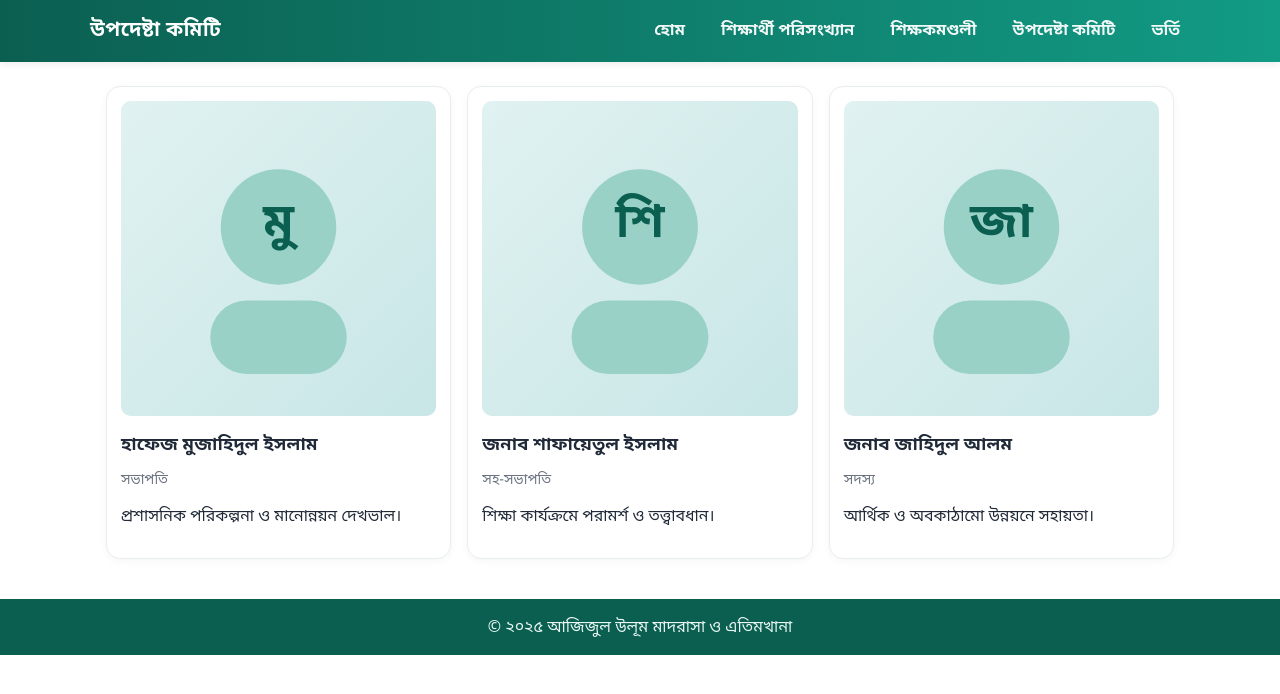
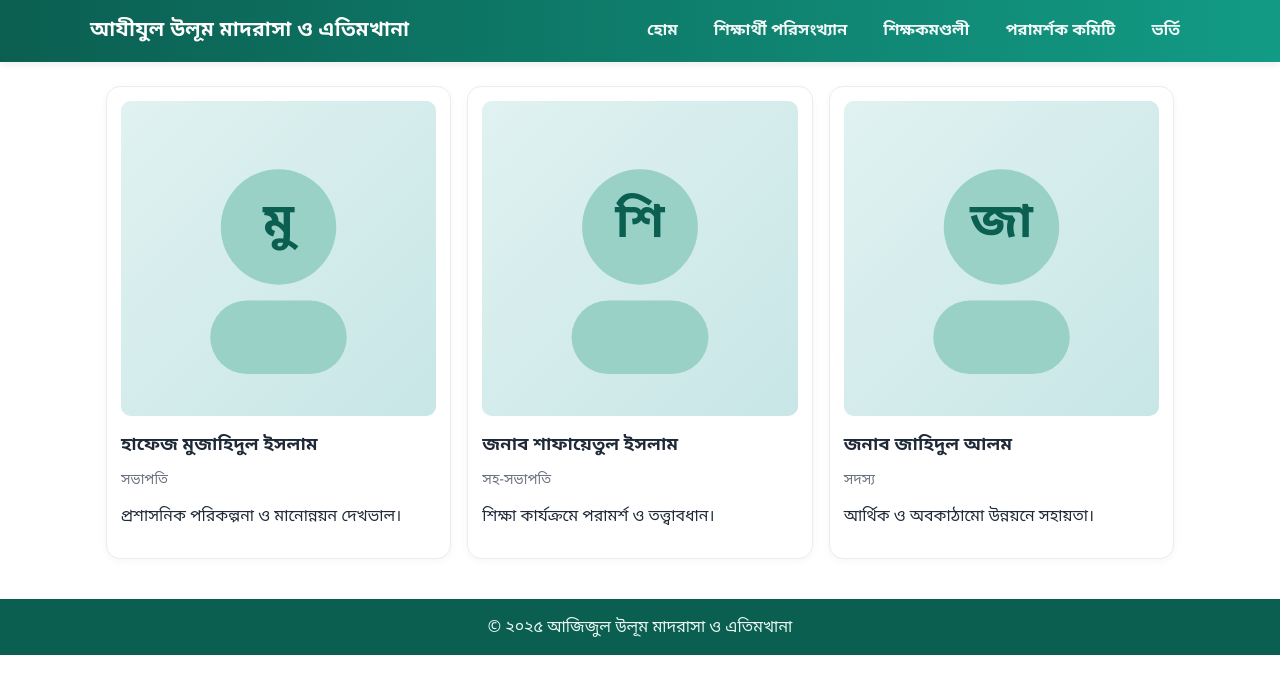
Before and after one commit to azizul-uloom/azizul-uloom-website, a plain HTML site: page advisory.html in a window 1280 px wide. Drawn offline with Linux system fonts and the light colour scheme.

Commit message:
Update advisory.html

```diff
--- a/advisory.html
+++ b/advisory.html
@@ -4,15 +4,30 @@
 <title>উপদেষ্টা কমিটি</title>
 <link rel="stylesheet" href="assets/style.css">
 </head><body>
-<header><div class="nav">
-  <h1>উপদেষ্টা কমিটি</h1>
-  <nav><ul>
-    <li><a href="index.html">হোম</a></li>
-    <li><a href="students.html">শিক্ষার্থী পরিসংখ্যান</a></li>
-    <li><a href="teachers.html">শিক্ষকমণ্ডলী</a></li>
-    <li><a href="advisory.html">উপদেষ্টা কমিটি</a></li>
-    <li><a href="admission.html">ভর্তি</a></li>
-  </ul></nav></div></header>
+<header>
+  <div class="nav">
+    <h1 class="brand">আযীযুল উলূম মাদরাসা ও এতিমখানা</h1>
+
+    <!-- Hamburger button (mobile) -->
+    <button id="menuToggle"
+            class="menu-toggle"
+            aria-label="মেনু টগল করুন"
+            aria-controls="site-menu"
+            aria-expanded="false">
+      <span class="bar"></span><span class="bar"></span><span class="bar"></span>
+    </button>
+
+    <nav aria-label="প্রধান মেনু">
+      <ul id="site-menu">
+        <li><a href="index.html">হোম</a></li>
+        <li><a href="students.html">শিক্ষার্থী পরিসংখ্যান</a></li>
+        <li><a href="teachers.html">শিক্ষকমণ্ডলী</a></li>
+        <li><a href="advisory.html">পরামর্শক কমিটি</a></li>
+        <li><a href="admission.html">ভর্তি</a></li>
+      </ul>
+    </nav>
+  </div>
+</header>
 <div class="container">
   <div class="grid">
     <div class="card"><img src="assets/person4.svg" alt="উপদেষ্টা"><h3>হাফেজ মুজাহিদুল ইসলাম</h3><p class="muted">সভাপতি</p><p>প্রশাসনিক পরিকল্পনা ও মানোন্নয়ন দেখভাল।</p></div>
```
